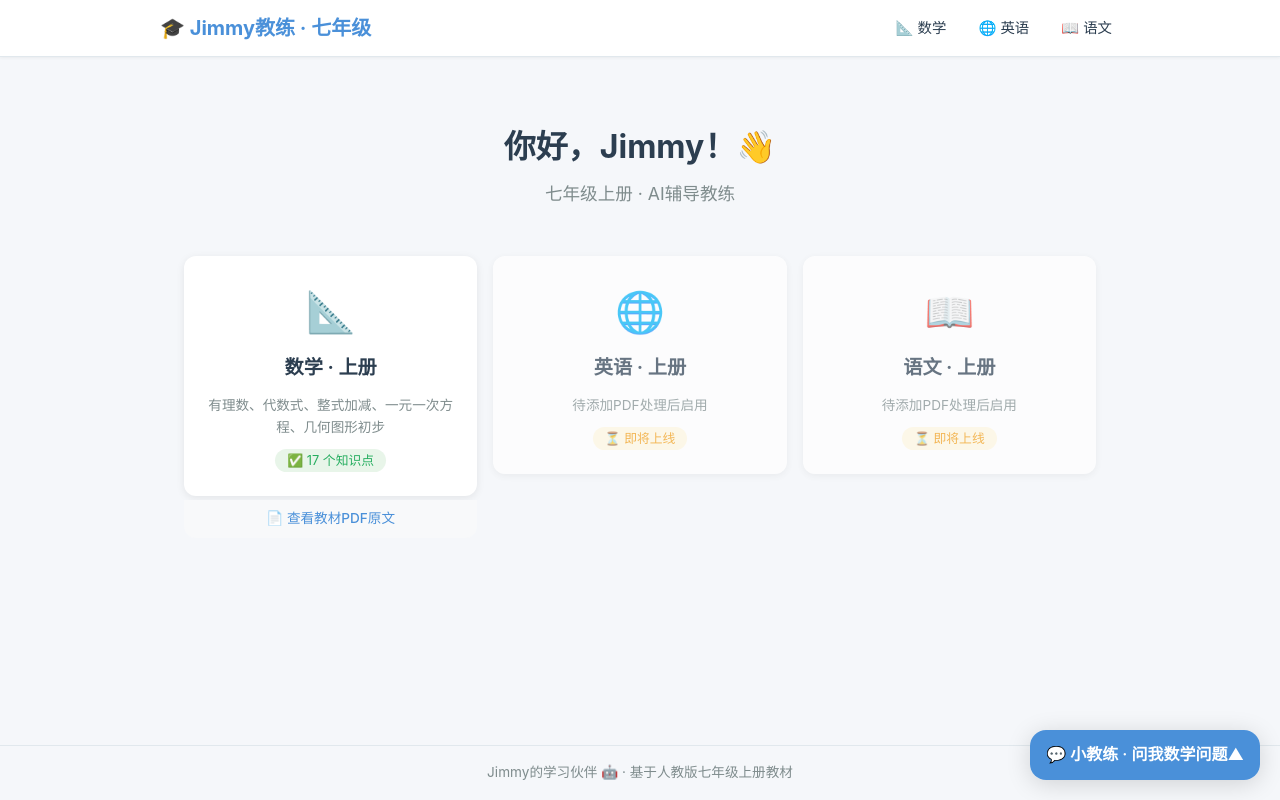
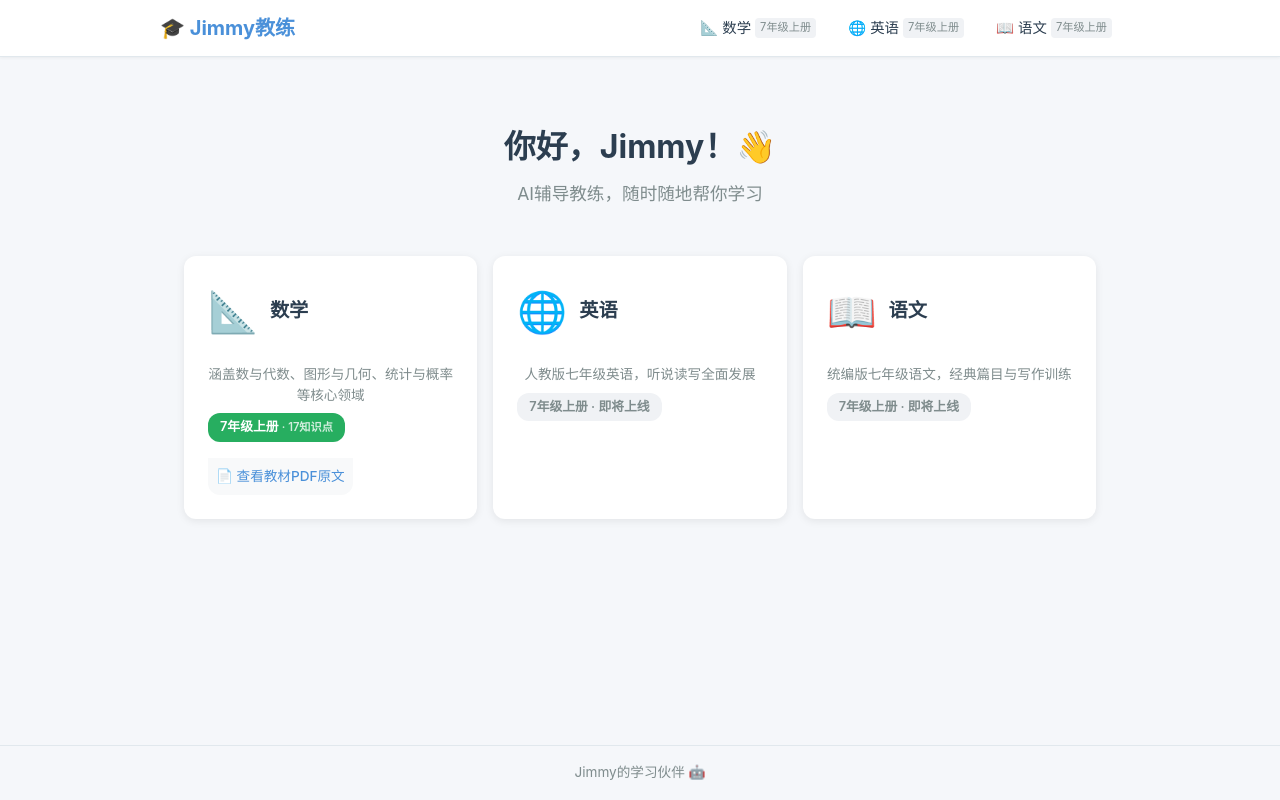
Before and after one commit to AlexYangHZ/JimmyCoach, a FastAPI app: page / in a window 1280 px wide. Run offline with FastAPI, Linux system fonts and the light colour scheme; data that the repository does not hold is empty.

Commit message:
refactor: home page for multi-grade expansion
- Logo changed from 'Jimmy教练·七年级' to 'Jimmy教练' (grade-agnostic)
- Subject catalog supports multiple grades per subject
- Home page shows grade tags per subject (ready=green, soon=gray)
- Nav bar shows subject + grade badge
- Added _ctx() helper for common template context
- Pass nav_subjects to all template responses

Co-Authored-By: Claude Opus 4.8 <noreply@anthropic.com>

```diff
--- a/routes/exercises.py
+++ b/routes/exercises.py
@@ -14,7 +14,7 @@ from docx.shared import Pt, Inches, Cm, RGBColor
 
 from db.database import get_db
 from db.models import ErrorLog
-from routes.pages import MATH_SECTIONS
+from routes.pages import MATH_SECTIONS, get_nav_subjects
 from docx.enum.text import WD_ALIGN_PARAGRAPH
 from services.ai_tutor import AITutorService
 from services.progress import ProgressService
@@ -327,7 +327,8 @@ async def all_exercises(request: Request):
 
     return request.app.state.templates.TemplateResponse(
         "all_exercises.html",
-        {"request": request, "sections": sections, "total_ex": total_ex},
+        {"request": request, "sections": sections, "total_ex": total_ex,
+         "nav_subjects": get_nav_subjects()},
     )
 
 
@@ -399,7 +400,8 @@ async def error_book(request: Request, db: AsyncSession = Depends(get_db)):
 
     return request.app.state.templates.TemplateResponse(
         "error_book.html",
-        {"request": request, "errors": enriched, "total_errors": total_errors},
+        {"request": request, "errors": enriched, "total_errors": total_errors,
+         "nav_subjects": get_nav_subjects()},
     )
 
 
--- a/routes/pages.py
+++ b/routes/pages.py
@@ -11,15 +11,49 @@ from data.keypoints.math_grade7 import get_keypoints
 
 router = APIRouter()
 
-SUBJECTS_CONFIG = [
-    {"id": "math", "name": "数学", "icon": "📐", "grade": 7, "semester": "上册",
-     "pdf_url": "/textbook/math/grade7/pages/full.pdf",
-     "description": "有理数、代数式、整式加减、一元一次方程、几何图形初步"},
-    {"id": "english", "name": "英语", "icon": "🌐", "grade": 7, "semester": "上册",
-     "description": "待添加PDF处理后启用"},
-    {"id": "chinese", "name": "语文", "icon": "📖", "grade": 7, "semester": "上册",
-     "description": "待添加PDF处理后启用"},
+
+def _ctx(request: Request, **extra) -> dict:
+    """Common template context for all pages."""
+    return {"request": request, "nav_subjects": get_nav_subjects(), **extra}
+
+
+# Subject catalog — each subject can have multiple grade/semester entries
+# ready=True means content is available, ready=False means coming soon
+SUBJECT_CATALOG = [
+    {
+        "id": "math", "name": "数学", "icon": "📐",
+        "description": "涵盖数与代数、图形与几何、统计与概率等核心领域",
+        "grades": [
+            {"grade": 7, "semester": "上册", "ready": True, "pdf_url": "/textbook/math/grade7/pages/full.pdf"},
+        ],
+    },
+    {
+        "id": "english", "name": "英语", "icon": "🌐",
+        "description": "人教版七年级英语，听说读写全面发展",
+        "grades": [
+            {"grade": 7, "semester": "上册", "ready": False},
+        ],
+    },
+    {
+        "id": "chinese", "name": "语文", "icon": "📖",
+        "description": "统编版七年级语文，经典篇目与写作训练",
+        "grades": [
+            {"grade": 7, "semester": "上册", "ready": False},
+        ],
+    },
 ]
+
+# Build nav items (for header) and home display
+def get_nav_subjects():
+    """Return list of subjects with their primary grade for nav."""
+    nav = []
+    for subj in SUBJECT_CATALOG:
+        primary = subj["grades"][0]
+        nav.append({
+            "id": subj["id"], "name": subj["name"], "icon": subj["icon"],
+            "grade": primary["grade"], "semester": primary["semester"],
+        })
+    return nav
 
 # Section → PDF mapping (matches split_pdf.py output)
 MATH_SECTIONS = [
@@ -46,14 +80,20 @@ MATH_SECTIONS = [
 @router.get("/", response_class=HTMLResponse)
 async def home(request: Request, db: AsyncSession = Depends(get_db)):
     subjects = []
-    for subj in SUBJECTS_CONFIG:
-        ready = subj["id"] == "math"
-        topic_count = len(MATH_SECTIONS) if ready else 0
-        subjects.append({**subj, "topic_count": topic_count, "ready": ready})
+    for subj in SUBJECT_CATALOG:
+        grades_display = []
+        for g in subj["grades"]:
+            if g["ready"]:
+                topic_count = len(MATH_SECTIONS) if subj["id"] == "math" else 0
+                grades_display.append({
+                    **g, "topic_count": topic_count,
+                })
+            else:
+                grades_display.append({**g, "topic_count": 0})
+        subjects.append({**subj, "grades": grades_display})
 
     return request.app.state.templates.TemplateResponse(
-        "home.html", {"request": request, "subjects": subjects},
-    )
+        "home.html", _ctx(request, subjects=subjects))
 
 
 @router.get("/subjects/{subject}/{grade}", response_class=HTMLResponse)
@@ -63,9 +103,8 @@ async def subject_page(request: Request, subject: str, grade: int,
         name = {"english": "英语", "chinese": "语文"}.get(subject, subject)
         icon = {"english": "🌐", "chinese": "📖"}.get(subject, "📚")
         return request.app.state.templates.TemplateResponse(
-            "subject.html", {"request": request, "subject_name": name,
-                             "subject_icon": icon, "grade": grade,
-                             "topics": [], "not_ready": True})
+            "subject.html", _ctx(request, subject_name=name, subject_icon=icon,
+                                 grade=grade, subject=subject, topics=[], not_ready=True))
 
     progress_svc = ProgressService(db)
     simplified = []
@@ -80,11 +119,9 @@ async def subject_page(request: Request, subject: str, grade: int,
         t["available"] = True
 
     return request.app.state.templates.TemplateResponse(
-        "subject.html", {
-            "request": request, "subject": subject, "grade": grade,
-            "subject_name": "数学", "subject_icon": "📐",
-            "topics": enriched, "not_ready": False,
-        })
+        "subject.html", _ctx(request, subject=subject, grade=grade,
+                             subject_name="数学", subject_icon="📐",
+                             topics=enriched, not_ready=False))
 
 
 @router.get("/learn/{subject}/{grade}/{topic_id}", response_class=HTMLResponse)
@@ -107,11 +144,9 @@ async def lesson_page(request: Request, subject: str, grade: int, topic_id: str,
     session_id = await progress_svc.start_session(topic_id)
 
     return request.app.state.templates.TemplateResponse(
-        "lesson.html", {
-            "request": request, "subject": subject, "grade": grade,
-            "section": sec, "pdf_url": pdf_url, "session_id": session_id,
-            "subject_name": "数学", "keypoints": keypoints,
-        })
+        "lesson.html", _ctx(request, subject=subject, grade=grade,
+                            section=sec, pdf_url=pdf_url, session_id=session_id,
+                            subject_name="数学", keypoints=keypoints))
 
 
 @router.get("/mindmap/{section_id}", response_class=HTMLResponse)
--- a/templates/base.html
+++ b/templates/base.html
@@ -16,7 +16,8 @@ a{color:var(--primary);text-decoration:none}
 .header-inner{max-width:960px;margin:0 auto;display:flex;align-items:center;justify-content:space-between;gap:20px}
 .logo{font-size:1.25rem;font-weight:700;color:var(--primary)}
 .header-inner nav{display:flex;gap:16px}
-.header-inner nav a{color:var(--text);font-size:.9rem;padding:4px 8px;border-radius:6px}
+.header-inner nav a{color:var(--text);font-size:.9rem;padding:4px 8px;border-radius:6px;display:flex;align-items:center;gap:4px}
+.header-inner nav a .nav-grade{font-size:.7rem;color:var(--text-light);background:#f0f2f5;padding:1px 5px;border-radius:4px}
 .app-main{flex:1;max-width:960px;margin:0 auto;padding:24px;width:100%}
 .app-footer{text-align:center;padding:16px;color:var(--text-light);font-size:.85rem;border-top:1px solid var(--border);margin-top:40px}
 .ae-card{background:var(--card-bg);border-radius:14px;padding:18px 22px;box-shadow:0 1px 3px rgba(0,0,0,.04);border:1px solid #f0f2f5;margin-bottom:10px}
@@ -47,13 +48,18 @@ a{color:var(--primary);text-decoration:none}
 .breadcrumb{margin-bottom:16px;font-size:.9rem;color:var(--text-light)}
 .hero{text-align:center;padding:40px 0 24px}.hero h1{font-size:2rem;margin-bottom:8px}
 .subtitle{color:var(--text-light);font-size:1.1rem}
-.subject-grid{display:grid;grid-template-columns:repeat(auto-fit,minmax(200px,1fr));gap:16px;margin-top:24px}
-.subject-card{background:var(--card-bg);border-radius:var(--radius);padding:24px;text-align:center;box-shadow:var(--shadow);display:block;color:var(--text)}
-.subject-card:hover{transform:translateY(-3px);box-shadow:0 4px 16px rgba(0,0,0,.12)}
-.subject-icon{font-size:2.5rem;margin-bottom:8px}.subject-card h2{font-size:1.2rem;margin-bottom:12px}
-.subject-desc{font-size:.85rem;color:var(--text-light);margin:8px 0}
-.subject-card-wrap{display:flex;flex-direction:column;gap:4px}
-.pdf-link{display:block;text-align:center;padding:8px;background:#f8f9fa;border-radius:0 0 var(--radius) var(--radius);color:var(--primary);font-size:.85rem;font-weight:500}
+.subject-grid{display:grid;grid-template-columns:repeat(auto-fit,minmax(280px,1fr));gap:20px;margin-top:24px}
+.subject-card{background:var(--card-bg);border-radius:var(--radius);padding:28px 24px;box-shadow:var(--shadow);color:var(--text);transition:all .15s}
+.subject-card:hover{transform:translateY(-3px);box-shadow:0 4px 16px rgba(0,0,0,.12);text-decoration:none}
+.subject-card-top{display:flex;align-items:center;gap:12px;margin-bottom:12px}
+.subject-icon{font-size:2.2rem}.subject-card h2{font-size:1.2rem}
+.subject-desc{font-size:.85rem;color:var(--text-light);margin-bottom:12px;line-height:1.5}
+.subject-grades{display:flex;flex-wrap:wrap;gap:6px}
+.grade-tag{padding:4px 12px;border-radius:12px;font-size:.8rem;font-weight:600;text-decoration:none;transition:all .15s}
+.grade-tag.active{background:var(--success);color:#fff}
+.grade-tag.active:hover{background:#219a52;color:#fff}
+.grade-tag.soon{background:#f0f2f5;color:var(--text-light);cursor:default}
+.pdf-link{display:block;margin-top:10px;padding:6px 0;color:var(--primary);font-size:.8rem;font-weight:500}
 .badge-ready{background:#e8f5e9;color:var(--success);padding:4px 12px;border-radius:12px;font-size:.8rem}
 .badge-pending{background:#fff8e1;color:var(--warning);padding:4px 12px;border-radius:12px;font-size:.8rem}
 .subject-soon{opacity:.7}
@@ -61,8 +67,7 @@ a{color:var(--primary);text-decoration:none}
 .spinner{width:32px;height:32px;border:3px solid var(--border);border-top-color:var(--primary);border-radius:50%;animation:spin .8s linear infinite;margin:12px auto}
 @keyframes spin{to{transform:rotate(360deg)}}
 .err-page{max-width:860px;margin:0 auto}
-.err-top{margin-bottom:24px}
-.err-list{display:flex;flex-direction:column;gap:10px}
+.err-top{margin-bottom:24px}.err-list{display:flex;flex-direction:column;gap:10px}
 .err-count{font-size:.8rem;color:#e74c3c;font-weight:700;margin-left:auto}
 .err-meta{font-size:.85rem;color:var(--text-light);margin-bottom:8px}
 .btn-hero-reset{padding:10px 22px;background:#95a5a6;color:#fff;border-radius:14px;font-weight:600;font-size:.95rem;border:none;cursor:pointer;font-family:inherit;transition:all .15s;box-shadow:0 2px 8px rgba(149,165,166,.25)}
@@ -76,11 +81,14 @@ a{color:var(--primary);text-decoration:none}
 <body>
     <header class="app-header">
         <div class="header-inner">
-            <a href="/" class="logo">🎓 Jimmy教练 · 七年级</a>
+            <a href="/" class="logo">🎓 Jimmy教练</a>
             <nav>
-                <a href="/subjects/math/7">📐 数学</a>
-                <a href="/subjects/english/7">🌐 英语</a>
-                <a href="/subjects/chinese/7">📖 语文</a>
+                {% for nav in nav_subjects %}
+                <a href="/subjects/{{ nav.id }}/{{ nav.grade }}">
+                    {{ nav.icon }} {{ nav.name }}
+                    <span class="nav-grade">{{ nav.grade }}年级{{ nav.semester }}</span>
+                </a>
+                {% endfor %}
             </nav>
         </div>
     </header>
@@ -89,42 +97,8 @@ a{color:var(--primary);text-decoration:none}
         {% block content %}{% endblock %}
     </main>
 
-    <!-- Floating Chat Assistant (global) -->
-    <div id="chat-float" class="chat-float collapsed">
-        <div class="chat-float-header" onclick="toggleChat()">
-            <span>💬 小教练 · 问我数学问题</span>
-            <span class="chat-toggle-icon">▲</span>
-        </div>
-        <div class="chat-float-body">
-            <div id="chat-float-messages" class="chat-float-messages"
-                 hx-get="/chat/history"
-                 hx-trigger="load"
-                 hx-swap="innerHTML">
-            </div>
-            <form class="chat-float-form"
-                  hx-post="/chat/send"
-                  hx-target="#chat-float-messages"
-                  hx-swap="beforeend"
-                  hx-on::after-request="this.reset()">
-                <input type="hidden" name="subject" value="math">
-                <input type="hidden" name="grade" value="7">
-                <textarea name="message" placeholder="输入你的数学问题..." rows="2" required></textarea>
-                <button type="submit">发送</button>
-            </form>
-        </div>
-    </div>
-
-    <script>
-    function toggleChat() {
-        var el = document.getElementById('chat-float');
-        el.classList.toggle('collapsed');
-        var icon = el.querySelector('.chat-toggle-icon');
-        icon.textContent = el.classList.contains('collapsed') ? '▲' : '▼';
-    }
-    </script>
-
     <footer class="app-footer">
-        <p>Jimmy的学习伙伴 🤖 · 基于人教版七年级上册教材</p>
+        <p>Jimmy的学习伙伴 🤖</p>
     </footer>
 </body>
 </html>
--- a/templates/home.html
+++ b/templates/home.html
@@ -5,28 +5,34 @@
 <div class="home-container">
     <section class="hero">
         <h1>你好，Jimmy！👋</h1>
-        <p class="subtitle">七年级上册 · AI辅导教练</p>
+        <p class="subtitle">AI辅导教练，随时随地帮你学习</p>
     </section>
 
     <section class="subject-grid">
         {% for subject in subjects %}
-        <div class="subject-card-wrap">
-            <a href="/subjects/{{ subject.id }}/{{ subject.grade }}"
-               class="subject-card {% if not subject.ready %}subject-soon{% endif %}">
-                <div class="subject-icon">{{ subject.icon }}</div>
-                <h2>{{ subject.name }} · {{ subject.semester }}</h2>
-                <p class="subject-desc">{{ subject.description }}</p>
-                {% if subject.ready %}
-                    <span class="badge badge-ready">✅ {{ subject.topic_count }} 个知识点</span>
-                {% else %}
-                    <span class="badge badge-pending">⏳ 即将上线</span>
-                {% endif %}
-            </a>
-            {% if subject.pdf_url %}
-            <a href="{{ subject.pdf_url }}" target="_blank" class="pdf-link">
-                📄 查看教材PDF原文
-            </a>
-            {% endif %}
+        <div class="subject-card">
+            <div class="subject-card-top">
+                <span class="subject-icon">{{ subject.icon }}</span>
+                <h2>{{ subject.name }}</h2>
+            </div>
+            <p class="subject-desc">{{ subject.description }}</p>
+            <div class="subject-grades">
+                {% for g in subject.grades %}
+                    {% if g.ready %}
+                    <a href="/subjects/{{ subject.id }}/{{ g.grade }}" class="grade-tag active">
+                        {{ g.grade }}年级{{ g.semester }}
+                        {% if g.topic_count %}
+                        <span style="font-size:.7rem;opacity:.8"> · {{ g.topic_count }}知识点</span>
+                        {% endif %}
+                    </a>
+                    {% if g.pdf_url %}
+                    <a href="{{ g.pdf_url }}" target="_blank" class="pdf-link">📄 查看教材PDF原文</a>
+                    {% endif %}
+                    {% else %}
+                    <span class="grade-tag soon">{{ g.grade }}年级{{ g.semester }} · 即将上线</span>
+                    {% endif %}
+                {% endfor %}
+            </div>
         </div>
         {% endfor %}
     </section>
```
Also changed, not shown: tests/test_curriculum.py (+4 -3 lines).
